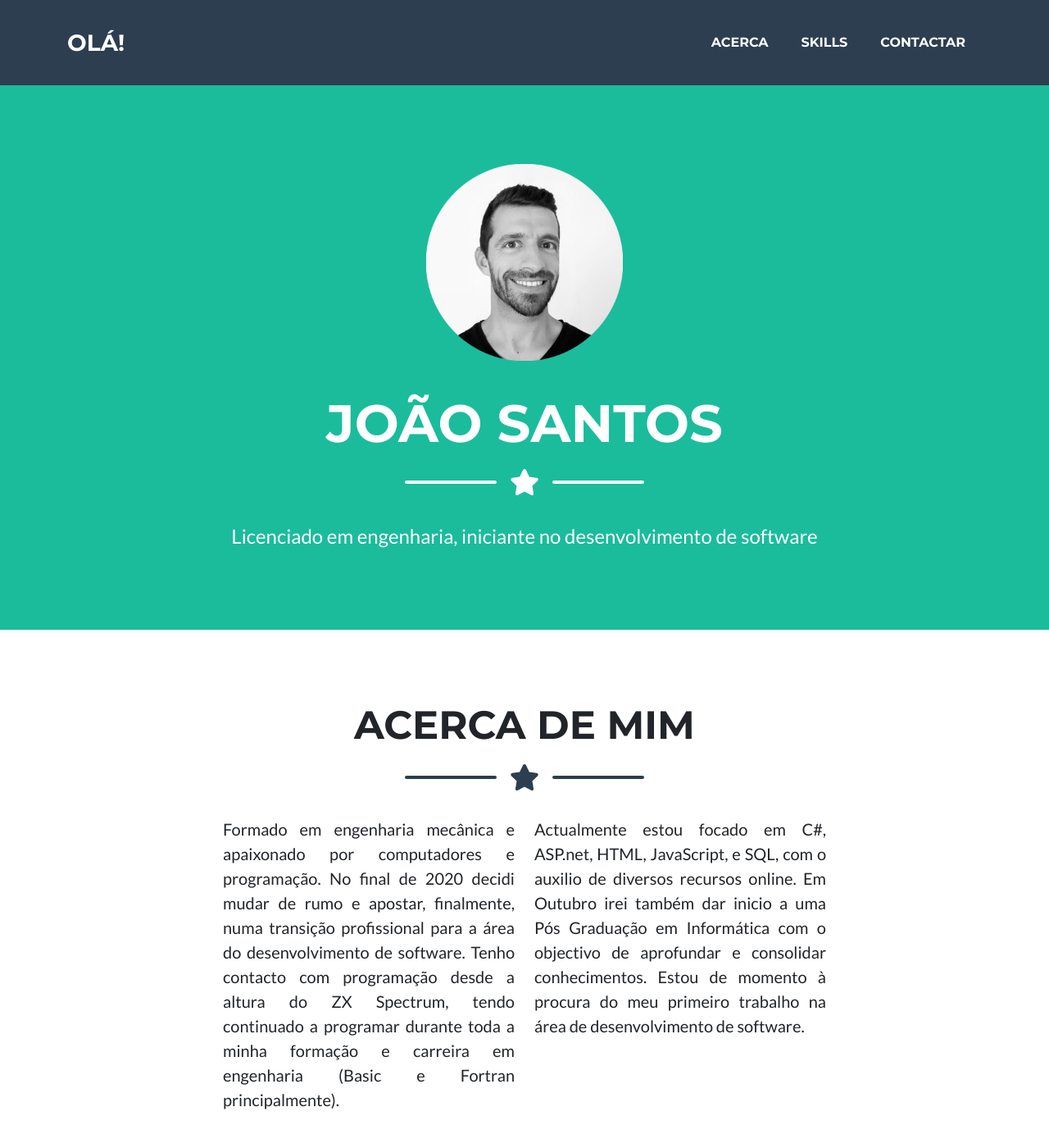
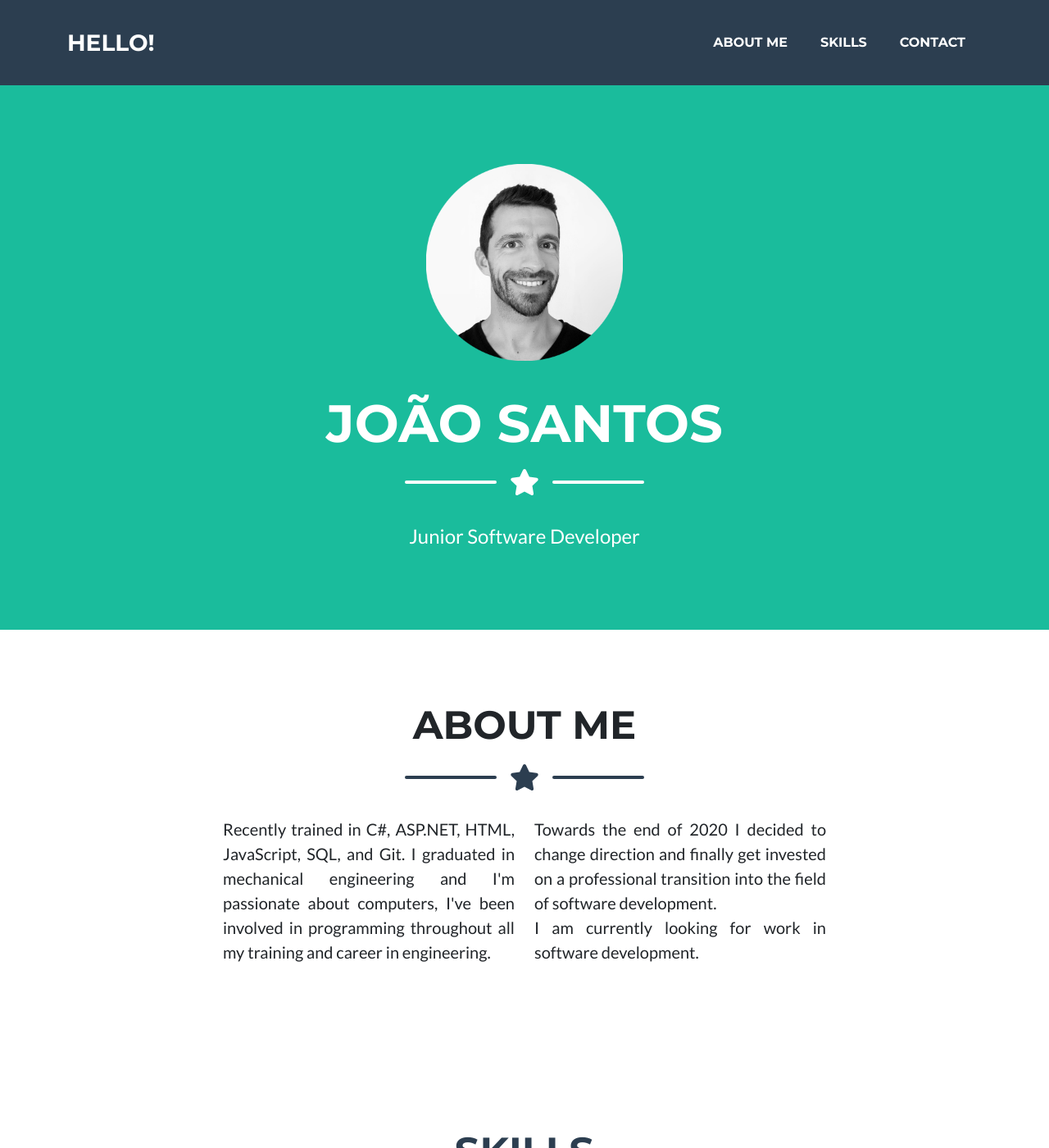
Before and after one commit to joaosantos7614/Homepage, a Jekyll site: the page index.html, which Jekyll copies as it is, in a window 1280 px wide and 1400 px high. Shown: the whole window at 82% size. Built offline with Jekyll 4.4.1, drawn with Linux system fonts in a browser that asks for light colours; some of the changed text lies outside the part shown.

Commit message:
Translated to english
Also the "about me" section was updated

```diff
--- a/index.html
+++ b/index.html
@@ -6,9 +6,9 @@
     <meta name="viewport" content="width=device-width, initial-scale=1, shrink-to-fit=no" />
     <meta name="description" content="" />
     <meta name="author" content="" />
-    <title>João Santos - Pagina Pessoal</title>
+    <title>João Santos - Personal Page</title>
     <!-- Favicon-->
-    <link rel="icon" type="image/x-icon" href="assets/favicon.ico" />
+    <link rel="icon" type="image/x-icon" href="assets/img/favicon dark.png" />
     <!-- Font Awesome icons (free version)-->
     <script src="https://use.fontawesome.com/releases/v5.15.3/js/all.js" crossorigin="anonymous"></script>
     <!-- Google fonts-->
@@ -23,7 +23,7 @@
     <!-- Navigation-->
     <nav class="navbar navbar-expand-lg bg-secondary text-uppercase fixed-top" id="mainNav">
         <div class="container">
-            <a class="navbar-brand" href="#page-top">Olá!</a>
+            <a class="navbar-brand" href="#page-top">Hello!</a>
             <button class="navbar-toggler text-uppercase font-weight-bold bg-primary text-white rounded" type="button"
                 data-bs-toggle="collapse" data-bs-target="#navbarResponsive" aria-controls="navbarResponsive"
                 aria-expanded="false" aria-label="Toggle navigation">
@@ -33,11 +33,11 @@
             <div class="collapse navbar-collapse" id="navbarResponsive">
                 <ul class="navbar-nav ms-auto">
                     <li class="nav-item mx-0 mx-lg-1"><a class="nav-link py-3 px-0 px-lg-3 rounded"
-                            href="#about">Acerca</a></li>
+                            href="#about">About Me</a></li>
                     <li class="nav-item mx-0 mx-lg-1"><a class="nav-link py-3 px-0 px-lg-3 rounded"
                             href="#portfolio">Skills</a></li>
                     <li class="nav-item mx-0 mx-lg-1"><a class="nav-link py-3 px-0 px-lg-3 rounded"
-                            href="#contact">Contactar</a></li>
+                            href="#contact">Contact</a></li>
                 </ul>
             </div>
         </div>
@@ -56,8 +56,7 @@
                 <div class="divider-custom-line"></div>
             </div>
             <!-- Masthead Subheading-->
-            <p class="masthead-subheading font-weight-light mb-0">Licenciado em engenharia, iniciante no desenvolvimento
-                de software</p>
+            <p class="masthead-subheading font-weight-light mb-0">Junior Software Developer</p>
 
         </div>
     </header>
@@ -66,7 +65,7 @@
     <section class="page-section" id="about">
         <div class="container">
             <!-- About Section Heading-->
-            <h2 class="page-section-heading text-center text-uppercase">Acerca de mim</h2>
+            <h2 class="page-section-heading text-center text-uppercase">About Me</h2>
             <!-- Icon Divider-->
             <div class="divider-custom">
                 <div class="divider-custom-line"></div>
@@ -76,10 +75,11 @@
             <!-- About Section Content-->
             <div class="row">
                 <div class="col-lg-4 ms-auto">
-                    <p class="lead" style="text-align: justify; text-justify: inter-word;">Formado em engenharia mecânica e apaixonado por computadores e programação. No final de 2020 decidi mudar de rumo e apostar, finalmente, numa transição profissional para a área do desenvolvimento de software. Tenho contacto com programação desde a altura do ZX Spectrum, tendo continuado a programar durante toda a minha formação e carreira em engenharia (Basic e Fortran principalmente).</p>
+                    <p class="lead" style="text-align: justify; text-justify: inter-word;">Recently trained in C#, ASP.NET, HTML, JavaScript, SQL, and Git. I graduated in mechanical engineering and I'm passionate about computers, I've been involved in programming throughout all my training and career in engineering.</p>
                 </div>
                 <div class="col-lg-4 me-auto">
-                    <p class="lead" style="text-align: justify; text-justify: inter-word;">Actualmente estou focado em C#, ASP.net, HTML, JavaScript, e SQL, com o auxilio de diversos recursos online. Em Outubro irei também dar inicio a uma Pós Graduação em Informática com o objectivo de aprofundar e consolidar conhecimentos. Estou de momento à procura do meu primeiro trabalho na área de desenvolvimento de software.</p>
+                    <p class="lead" style="text-align: justify; text-justify: inter-word;">Towards the end of 2020 I decided to change direction and finally get invested on a professional transition into the field of software development. <br>
+                        I am currently looking for work in software development.</p>
                 </div>
             </div>
         </div>
@@ -174,7 +174,7 @@
     <section class="page-section" id="contact">
         <div class="container">
             <!-- Contact Section Heading-->
-            <h2 class="page-section-heading text-center text-uppercase text-secondary mb-0">Contactar</h2>
+            <h2 class="page-section-heading text-center text-uppercase text-secondary mb-0">Contact Me</h2>
             <!-- Icon Divider-->
             <div class="divider-custom">
                 <div class="divider-custom-line"></div>
@@ -204,30 +204,10 @@
                         <div class="form-floating mb-3">
                             <textarea name="mensagem" class="form-control" type="text"
                                 placeholder="Escreve a tua mensagem aqui..." style="height: 10rem" required></textarea>
-                            <label for="message">Messagem</label>
+                            <label for="message">Message</label>
                         </div>
-                        <!-- Submit success message-->
-                        <!---->
-                        <!-- This is what your users will see when the form-->
-                        <!-- has successfully submitted-->
-                        <!--
-                        <div class="d-none" id="submitSuccessMessage">
-                            <div class="text-center mb-3">
-                                <div class="fw-bolder">Mensagem Enviada!</div>
 
-                            </div>
-                        </div> -->
-                        <!-- Submit error message-->
-                        <!---->
-                        <!-- This is what your users will see when there is-->
-                        <!-- an error submitting the form-->
-                        <!-- <div class="d-none" id="submitErrorMessage">
-                            <div class="text-center text-danger mb-3">Erro ao enviar a mensagem...</div>
-                        </div>   -->
-                        <!-- Submit Button-->
-
-
-                        <button type="submit" class="btn btn-primary btn-xl">Enviar</button>
+                        <button type="submit" class="btn btn-primary btn-xl">Send</button>
                     </form>
                 </div>
             </div>
@@ -240,16 +220,15 @@
             <div class="row">
                 <!-- Footer Location-->
                 <div class="col-lg-4 mb-5 mb-lg-0">
-                    <h4 class="text-uppercase mb-4">Localização</h4>
+                    <h4 class="text-uppercase mb-4">Located In</h4>
                     <p class="lead mb-0">
-                        Faro,
-                        <br />
                         Portugal
+
                     </p>
                 </div>
                 <!-- Footer Social Icons-->
                 <div class="col-lg-4 mb-5 mb-lg-0">
-                    <h4 class="text-uppercase mb-4">Na Web</h4>
+                    <h4 class="text-uppercase mb-4">On The Web</h4>
                     <a class="btn btn-outline-light btn-social mx-1" target="_blank"
                         href="mailto:joaopedrosantos@gmail.com"><i class="fab fa fa-envelope-open"></i></a>
                     <a class="btn btn-outline-light btn-social mx-1" target="_blank"
@@ -264,10 +243,10 @@
                 <!-- Footer About Text-->
                 <div class="col-lg-4">
                     <p class="mt-2 mb-0">
-                        Esta página foi criada a partir de um template em Bootstrap 5
+                        This page was created from a Bootstrap 5 template
                     </p>
                     <p class="mb-0">
-                        (Freelancer by Start Bootstrap)
+                        (Freelancer from Start Bootstrap)
                     </p>
                 </div>
             </div>
@@ -275,7 +254,7 @@
     </footer>
     <!-- Copyright Section-->
     <div class="copyright py-2 text-center text-white">
-        <div class="container"><small>João Santos 2021</small></div>
+        <div class="container"><small>João Santos - 2021</small></div>
     </div>
     <!-- Portfolio Modals-->
     <!-- Portfolio Modal 1-->
@@ -290,7 +269,7 @@
                         <div class="row justify-content-center">
                             <div class="col-lg-8">
                                 <!-- Portfolio Modal - Title-->
-                                <h2 class="portfolio-modal-title text-secondary text-uppercase mb-0">C# / .Net</h2>
+                                <h2 class="portfolio-modal-title text-secondary text-uppercase mb-0">C# / ASP.NET</h2>
                                 <!-- Icon Divider-->
                                 <div class="divider-custom">
                                     <div class="divider-custom-line"></div>
```
Also changed, not shown: other parts of index.html (+7 -7 lines), assets/img/favicon dark.png (added).
